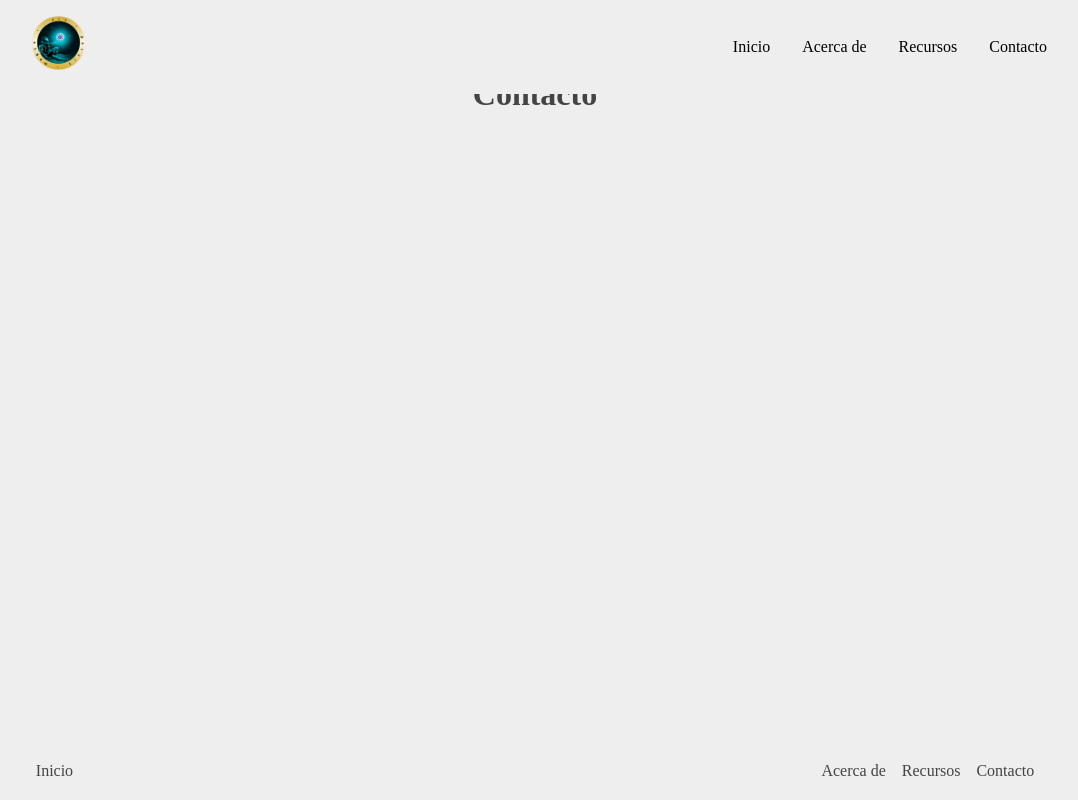
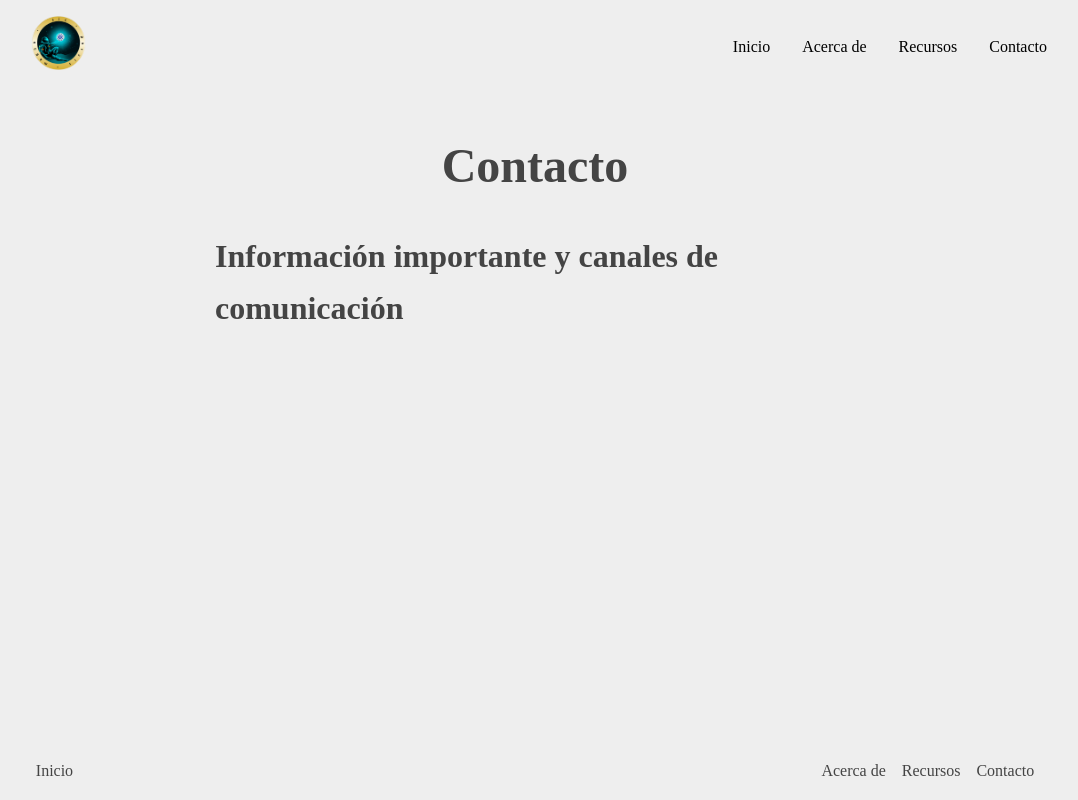
Before and after one commit to mayanhavoc/cst-2023, a SvelteKit app: page /contact in a window 1280 px wide. Shown: the whole page, without its empty margins (105-1183 px from the left). Built offline with nearby package versions, Linux system fonts and the light colour scheme.

Commit message:
add content to contact page

```diff
--- a/src/routes/contact/+page.svelte
+++ b/src/routes/contact/+page.svelte
@@ -1,4 +1,24 @@
 <svelte:head>
     <title>Contacto - Cardano Sin Tecnicismos 2023</title>
 </svelte:head>
-<h1>Contacto</h1>
+
+<div class="container">
+    <h1 class="heading">Contacto</h1>
+    <h2 class="sub-heading">Información importante y canales de comunicación</h2>
+
+
+</div>
+
+<!-- ## Información importante y canales de comunicación
+
+**¿Prefieres usarWhatsapp?**
+ [https://chat.whatsapp.com/IyxkbkiesL52aiip7NqViL](https://chat.whatsapp.com/IyxkbkiesL52aiip7NqViL)
+
+**Suscríbete a nuestro canal de YouTube**
+[https://www.youtube.com/channel/UCdYflNYOIZbEzLzSFztGZsA](https://www.youtube.com/channel/UCdYflNYOIZbEzLzSFztGZsA)
+
+**Síguenos en Twitter**
+[https://twitter.com/cardano_st](https://twitter.com/cardano_st)
+
+**Dudas o comentarios**
+cardanost@gmail.com -->
```
